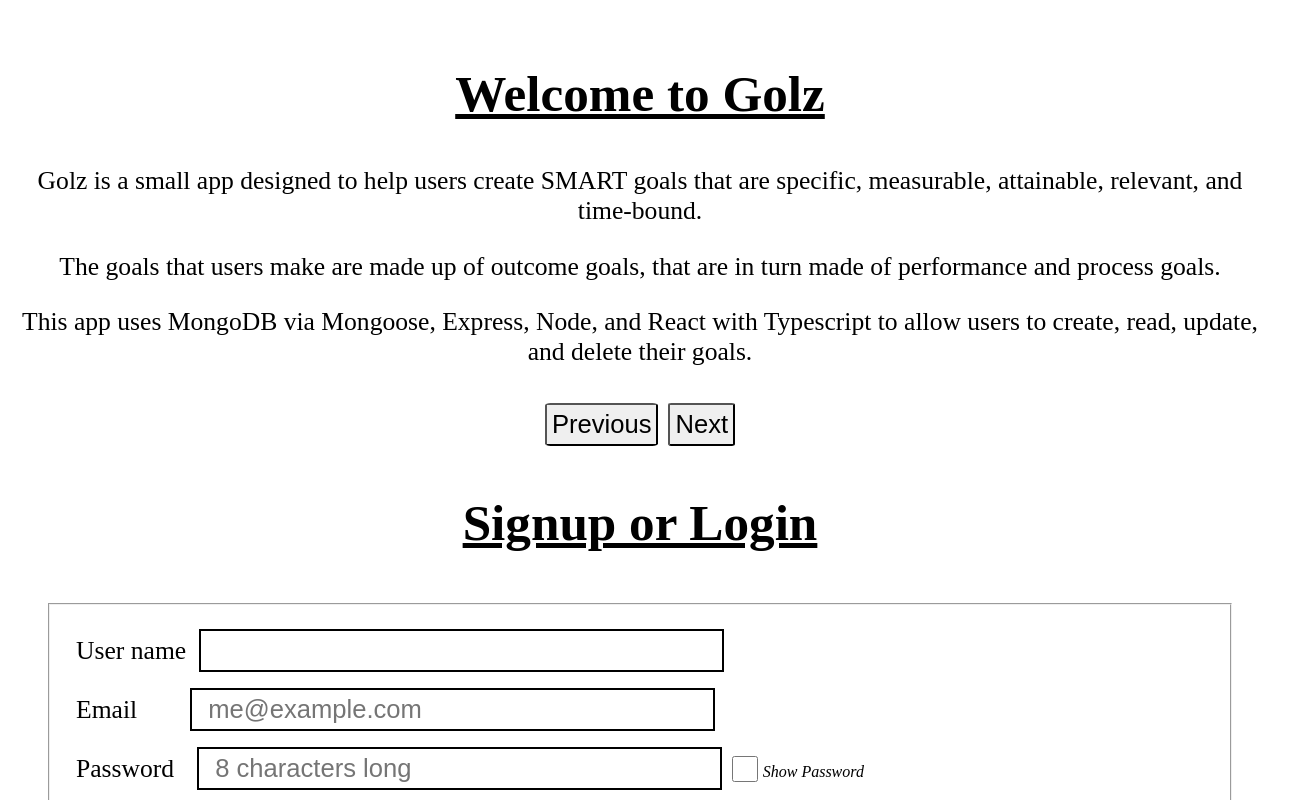
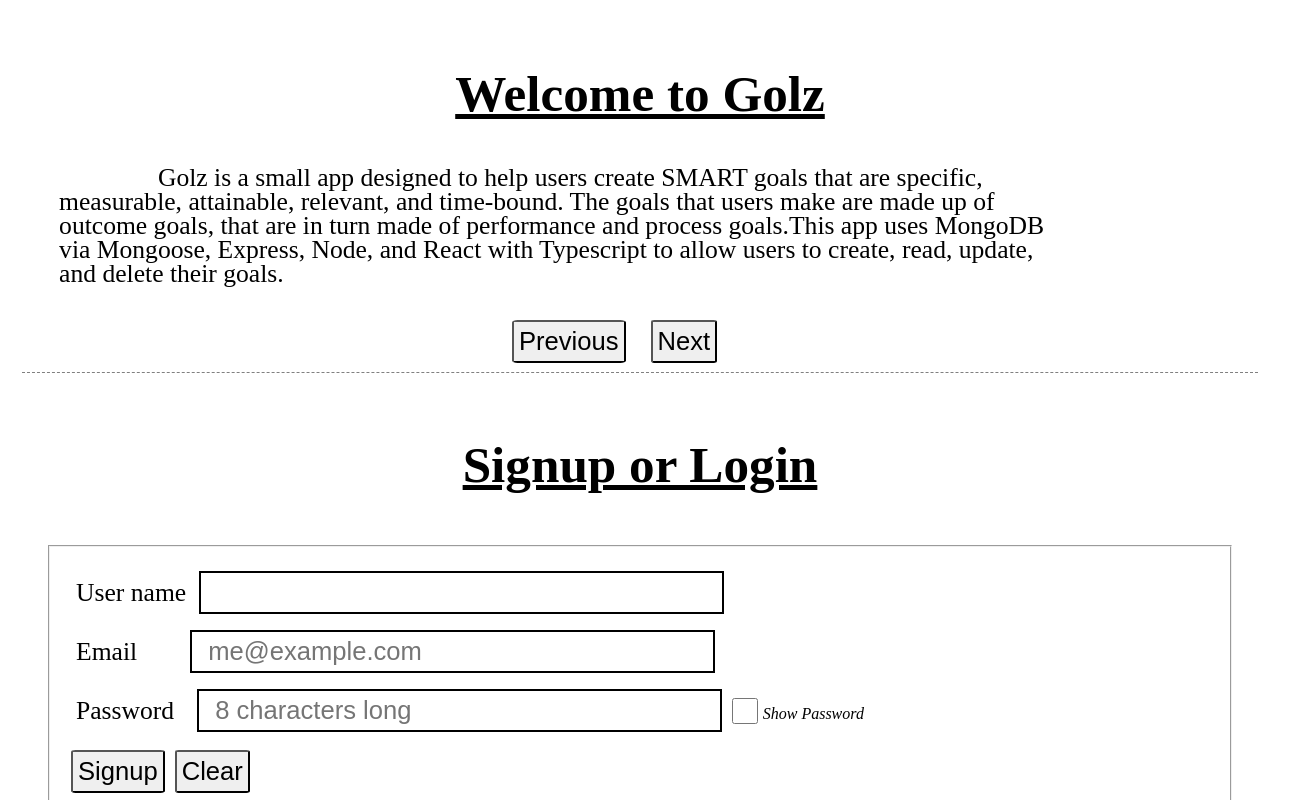
Before and after one commit to damatoaj/goal-app-frontend, a React (Create React App) app: page / in a window 1280 px wide. Shown: the top 800 px of the page, 1308 px wide, since content can reach past the window. Built offline with nearby package versions, Linux system fonts and the light colour scheme.

Commit message:
updated css and routes for the landing page

```diff
--- a/src/App.tsx
+++ b/src/App.tsx
@@ -13,10 +13,9 @@
   return (
     <BrowserRouter>
       <Header user={user} />
-      {!user && <Landing />}
     <Routes>
       <Route path='/' >
-        <Route index element={<Home />} />
+        <Route index element={user ? <Home /> : <Landing />} />
         {user && <Route path=':id' element={<h1>id</h1>} /> }
       </Route>
       {user && (
--- a/src/components/Auth/Login.tsx
+++ b/src/components/Auth/Login.tsx
@@ -19,7 +19,7 @@
     };
 
     return (
-        <form onSubmit={submitHandler}>
+        <form onSubmit={submitHandler} className='authForm'>
             <fieldset>
                 <label htmlFor="email">Email</label>
                 <input
--- a/src/components/Auth/Signup.tsx
+++ b/src/components/Auth/Signup.tsx
@@ -21,7 +21,7 @@
     };
 
     return(
-        <form onSubmit={submitHandler}>
+        <form onSubmit={submitHandler} className='authForm'>
             <fieldset>
                 <label htmlFor="name">User name</label>
                 <input
--- a/src/components/Auth/auth.css
+++ b/src/components/Auth/auth.css
@@ -1,42 +1,42 @@
-input:not([type=checkbox]) {
+.authForm input:not([type=checkbox]) {
     max-width: 500px;
     width: 60%;
 }
 
-.email {
+.authForm .email {
     margin-left:45px;
 }
 
-.password {
+.authForm .password {
     margin-left : 15px;
 }
 
 
-input:not(:placeholder-shown):invalid {
+.authForm input:not(:placeholder-shown):invalid {
     color: red;
     border-color:red;
 }
 
-input:valid{
+.authForm input:valid{
     color:green;
     border-color: green;
 }
 
-input:focus {
+.authForm input:focus {
     outline-offset: 5px;
     color: orange;
     border-color: orange;
 }
 
-label {
+.authForm label {
     margin-left: 10px;
 }
 
-button {
+.authForm button {
     margin-top: 10px;
 }
 
-input[type=checkbox] {
+.authForm input[type=checkbox] {
     width: 1em;
     height: 1em;
     position: relative;
--- a/src/components/Landing/Info.tsx
+++ b/src/components/Landing/Info.tsx
@@ -9,16 +9,19 @@
 
 const Info:React.FC <infoProp> = (props) => {
     return (
-        <section>
-
+        <section className="infoContainer">
             <article key={props.content.id}>
-                <h2>{props.content.title}</h2>
-                <p>{props.content.p1}</p>
-                <p>{props.content.p2}</p>
-                <p>{props.content.p3}</p>
+                <h2 className={props.content.title.includes('Golz') ? 'banner' : ''}>{props.content.title}</h2>
+                <p>
+                    {props.content.p1}
+                    {props.content.p2}
+                    {props.content.p3}
+                </p>
             </article>
-            <button onClick={props.handlePrev} className="landing-btn">Previous</button>
-            <button onClick={props.handleNext} className="landing-btn">Next</button>
+            <span>
+                <button onClick={props.handlePrev}>Previous</button>
+                <button onClick={props.handleNext}>Next</button>
+            </span>
         </section>
     )
 }
--- a/src/components/Landing/Landing.tsx
+++ b/src/components/Landing/Landing.tsx
@@ -1,11 +1,13 @@
 import React, {useState, MouseEvent} from 'react';
-import { User } from '../../interfaces/user.model';
 import { Article } from '../../interfaces/article.model';
 import Content from './article.json';
 
 import Signup from '../Auth/Signup';
 import Login from '../Auth/Login';
 import Info from './Info';
+
+//styles
+import './landing.css'
 
 
 const Landing:React.FC = () => {
--- a/src/components/Landing/article.json
+++ b/src/components/Landing/article.json
@@ -2,29 +2,29 @@
     {
         "id":0,
         "title":"Welcome to Golz",
-        "p1":"Golz is a small app designed to help users create SMART goals that are specific, measurable, attainable, relevant, and time-bound.",
+        "p1":"Golz is a small app designed to help users create SMART goals that are specific, measurable, attainable, relevant, and time-bound. ",
         "p2":"The goals that users make are made up of outcome goals, that are in turn made of performance and process goals.",
-        "p3":"This app uses MongoDB via Mongoose, Express, Node, and React with Typescript to allow users to create, read, update, and delete their goals."
+        "p3":"This app uses MongoDB via Mongoose, Express, Node, and React with Typescript to allow users to create, read, update, and delete their goals. "
     },
     {
         "id":1,
         "title":"Outcome Goals",
-        "p1":"These types of goals are the most out of our control, and even if they are SMART our best efforts might not achieve them.",
-        "p2":"Examples might include winning a baseball game, or being the best car salesperson in your company. Even if one does everything correct, the outcomes are not guaranteed.",
+        "p1":"These types of goals are the most out of our control, and even if they are SMART our best efforts might not achieve them. ",
+        "p2":"Examples might include winning a baseball game, or being the best car salesperson in your company. Even if one does everything correct, the outcomes are not guaranteed. ",
         "p3":"Therefore, just making outcome goals that are SMART is not enough, you should also make..."
     },
     {
         "id":2,
         "title":"Performance Goals",
-        "p1":"These goals, if achieved, are surely going to help you achieve your outcome goals. They must focus on a measurable component.",
-        "p2":"If you want to win your baseball game, then increasing your batting average by 30% would surely help or increasing your sprint speed by half a mile per hour.",
+        "p1":"These goals, if achieved, are surely going to help you achieve your outcome goals. They must focus on a measurable component. ",
+        "p2":"If you want to win your baseball game, then increasing your batting average by 30% would surely help or increasing your sprint speed by half a mile per hour. ",
         "p3":"These goals have an end date that they are achieved by but the daily goals that make them attainable are..."
     },
     {
         "id":3,
         "title":"Process Goals",
-        "p1":"These are the daily or weekly goals that guarantee performance goals, maybe they repeat, maybe they don't.",
-        "p2":"To increase your batting average, your process goal might be to go to the batting cage three times per week for 60 minutes",
+        "p1":"These are the daily or weekly goals that guarantee performance goals, maybe they repeat, maybe they don't. ",
+        "p2":"To increase your batting average, your process goal might be to go to the batting cage three times per week for 60 minutes. ",
         "p3":"These goals don't need an explicit end date but accomplishing these little goals every week you can make grander visions happen."
     }
 ]
--- /dev/null
+++ b/src/components/Landing/landing.css
@@ -0,0 +1,25 @@
+.infoContainer p {
+    text-indent: 10%;
+    width: 80%;
+    text-align: left;
+    margin-left: 3%;
+    line-height: 1.5rem;
+}
+
+
+
+.infoContainer {
+    min-height: 350px;
+    margin-bottom: 20px;
+    border-bottom: 1px dashed grey;
+}
+
+
+.infoContainer > span {
+    position: absolute;
+    top: 40%;
+    left: 40%
+}
+.infoContainer button {
+    margin: 0 25px 0 0;
+}
```
